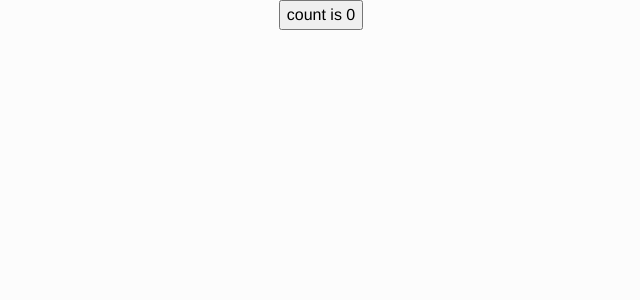
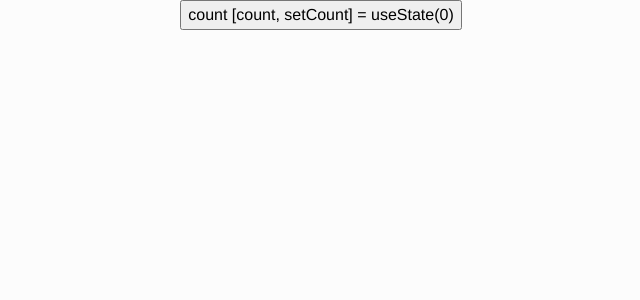
Before and after one commit to mateusbertolo/picles-spa, a React (Vite) app: page / in a window 1280 px wide. Shown: the top 300 px of the page, without its empty margins (319-959 px from the left). Built offline with nearby package versions, Linux system fonts and the light colour scheme.

Commit message:
feat(buton)

```diff
--- a/src/App.tsx
+++ b/src/App.tsx
@@ -1,11 +1,12 @@
 import { useState } from 'react'
+
 
 export function App() {
   const [count, setCount] = useState(0)
 
   return (
     <button onClick={() => setCount((count) => count + 1)}>
-      count is {count}
+      count [count, setCount] = useState(0)
     </button>
   )
 }
--- /dev/null
+++ b/src/components/common/Button/index.ts
@@ -0,0 +1 @@
+export * from "./Button"
```
Also changed, not shown: src/components/common/Button/Button.tsx (added, +11 -0 lines).
